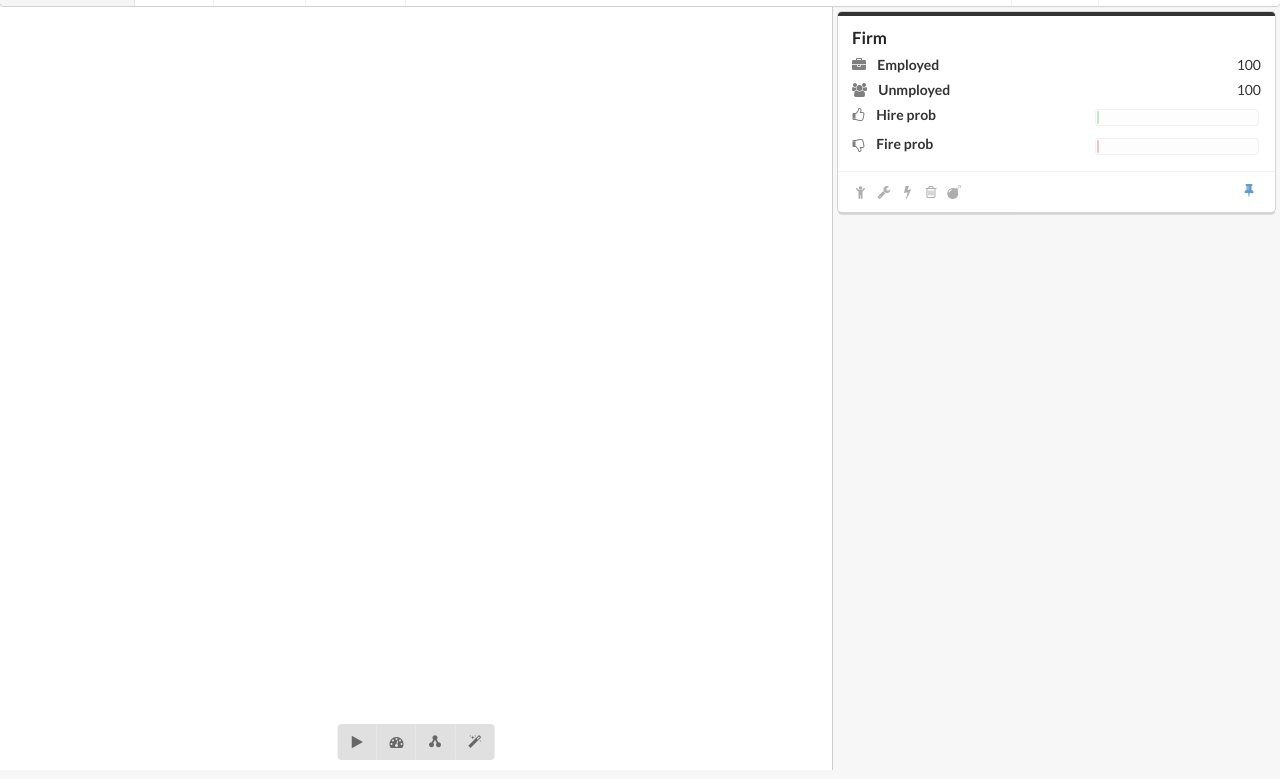
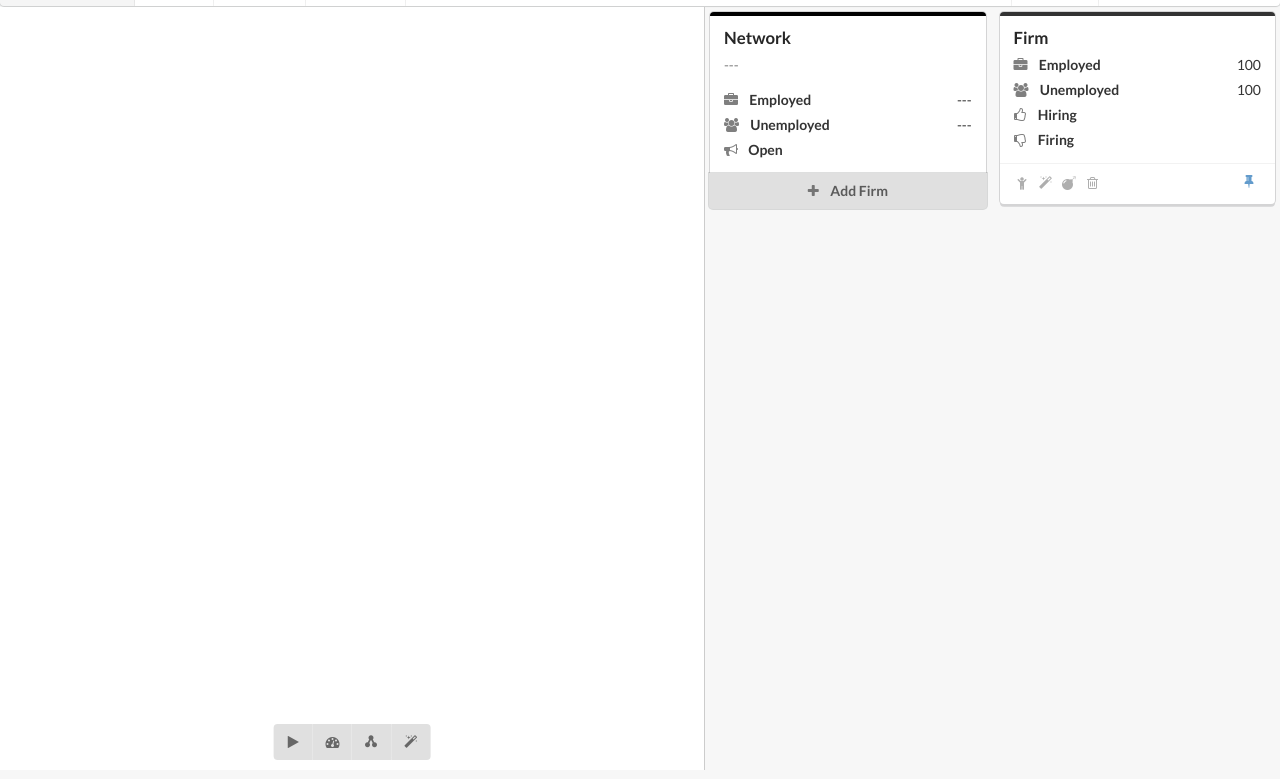
Before and after one commit to oguerrer/laborsim, a plain HTML site: page index.html in a window 1280 px wide. Shown: the part 30-809 px from the top of the page. Drawn offline with Linux system fonts and the light colour scheme.

Commit message:
UI: rearranging Dashboard

```diff
--- a/css/style.css
+++ b/css/style.css
@@ -1,6 +1,19 @@
 html {
     overflow: hidden;
 }
+
+.notransition {
+  -webkit-transition: none !important;
+  -moz-transition: none !important;
+  -o-transition: none !important;
+  -ms-transition: none !important;
+  transition: none !important;
+}
+
+/*******************************
+       NetView Component
+*******************************/
+
 #simulation {
     position: absolute;
     margin: 0;
@@ -8,9 +21,24 @@ html {
     bottom: 0px;
     top: 37px;
     left: 0px;
-    right: 35%;
+    right: 45%;
     background: white;
 }
+
+
+.firmEmpl.selected {
+  stroke: #2C74E2;
+  stroke-width: 2px;
+}
+
+.link {
+  stroke: #999;
+  stroke-width: 1.5px;
+}
+
+/*------------------------------
+  Simulation playback controls
+------------------------------*/
 
 #simulator-controls {
     position: absolute;
@@ -35,31 +63,15 @@ html {
   padding-left: .7em !important;
 }
 
-.ui.card .description .field {
-    font-weight: bold;
-}
 
-.ui.progress {
-    padding: 1px !important;
-    margin: 2px !important;
-    margin-left: 3.1em !important;
-    width: 40%;
-}
-.ui.progress .bar {
-    min-width: 1%;
-}
-.ui.progress .bar > .progress {
-    color: black !important;
-    right:auto !important;
-    left:-3.4em !important;
-    text-align: right;
-    width: 3em !important;
-}
+/*******************************
+           Dashboard
+*******************************/
 
 #dashboard {
     position: absolute;
     margin: 0;
-    width: 35%;
+    width: 45%;
     right: 0px;
     top: 37px;
     bottom: 0px;
@@ -69,12 +81,18 @@ html {
     border-left: 1px solid #CCCCCC;
 }
 
-.firmEmpl.selected {
-  stroke: #2C74E2;
-  stroke-width: 2px;
+#dashboard .ui.card .description .field {
+    font-weight: bold;
 }
 
-.link {
-  stroke: #999;
-  stroke-width: 1.5px;
+#dashboard .ui.two.cards {
+  margin-left: -.5em;
+  margin-right: -.5em;
 }
+#dashboard .ui.two.cards > .card {
+  width: -webkit-calc( 50%  -  1em );
+  width: calc( 50%  -  1em );
+  margin-bottom: .7em;
+  margin-left: .5em;
+  margin-right: .5em;
+}
--- a/index.html
+++ b/index.html
@@ -62,7 +62,43 @@
         <svg id="simulation-netview"></svg>
     </div>
     <div id="dashboard">
-        <div id="firm-info" class="ui fluid card" style="border-top: 0.3em solid;">
+        <div id="firms-stats" class="ui two cards">
+            <div id="network-info" class="ui card" style="border-top: 0.3em solid black;">
+              <div class="content">
+                <div class="header name">Network</div>
+                <div class="description">
+                    <div class="ui list">
+                        <div class="item" style="margin-bottom: .7em">
+                            <div class="totals content">---</div>
+                        </div>
+                        <div class="item">
+                            <span class="right floated description employed">---</span>
+                            <i class="top aligned travel icon"></i>
+                            <div class="content"><span class="header">Employed</span></div>
+                        </div>
+                        <div class="item">
+                            <span class="right floated description unemployed">---</span>
+                            <i class="top aligned group icon"></i>
+                            <div class="content"><span class="header">Unemployed</span></div>
+                        </div>
+                        <div class="item">
+                            <i style="float:left" class="top aligned announcement icon"></i>
+                            <div style="float:left" class="content"><span class="header">Open</span></div>
+                            <div class="ui right floated small blue probabilitybar is-hiring-prob">
+                              <div class="bar">
+                                <div class="progress"></div>
+                              </div>
+                            </div>
+                        </div>
+                    </div>
+                </div>
+              </div>
+            <div class="ui bottom attached button">
+              <i class="add icon"></i>
+              Add Firm
+            </div>
+            </div>
+            <div id="selected-firm" class="ui card" style="border-top: 0.3em solid;">
               <div class="content">
                 <div class="header name">Firm</div>
                 <div class="description">
@@ -75,37 +111,37 @@
                         <div class="item">
                             <span class="right floated description unemployed">100</span>
                             <i class="top aligned group icon"></i>
-                        <div class="content"><span class="header">Unmployed</span></div>
+                            <div class="content"><span class="header">Unemployed</span></div>
                         </div>
                         <div class="item">
-                        <div class="ui right floated small disabled green progress hire-prob">
+                            <i style="float:left" class="top aligned thumbs outline up icon"></i>
+                            <div style="float:left" class="content"><span class="header">Hiring</span></div>
+                            <div class="ui right floated small disabled green probabilitybar hire-prob">
                               <div class="bar">
                                 <div class="progress"></div>
                               </div>
                             </div>
-                        <i class="top aligned thumbs outline up icon"></i>
-                        <div class="content"><span class="header">Hire prob</span></div>
                         </div>
                         <div class="item">
-                        <div class="ui right floated small disabled red progress fire-prob">
+                            <i style="float:left" class="top aligned thumbs outline down icon"></i>
+                            <div style="float:left" class="content"><span class="header">Firing</span></div>
+                            <div class="ui right floated small disabled red probabilitybar fire-prob">
                               <div class="bar">
                                 <div class="progress"></div>
                               </div>
                             </div>
-                        <i class="top aligned thumbs outline down icon"></i>
-                        <div class="content"><span class="header">Fire prob</span></div>
                         </div>
                     </div>
                 </div>
               </div>
               <div class="extra content">
                   <i class="child link icon"></i>
-              <i class="configure link icon"></i>
-              <i class="lightning link icon"></i>
-              <i class="trash link icon"></i>
+                  <i class="wizard link icon"></i>
                   <i id="shutdown-firm" class="bomb link icon"></i>
+                  <i id="remove-firm"   class="trash link icon"></i>
 
                   <i class="right floated blue pin link icon"></i>
+              </div>
             </div>
         </div>
     </div>
```
Lines whose indentation alone changed are shown as unchanged.
